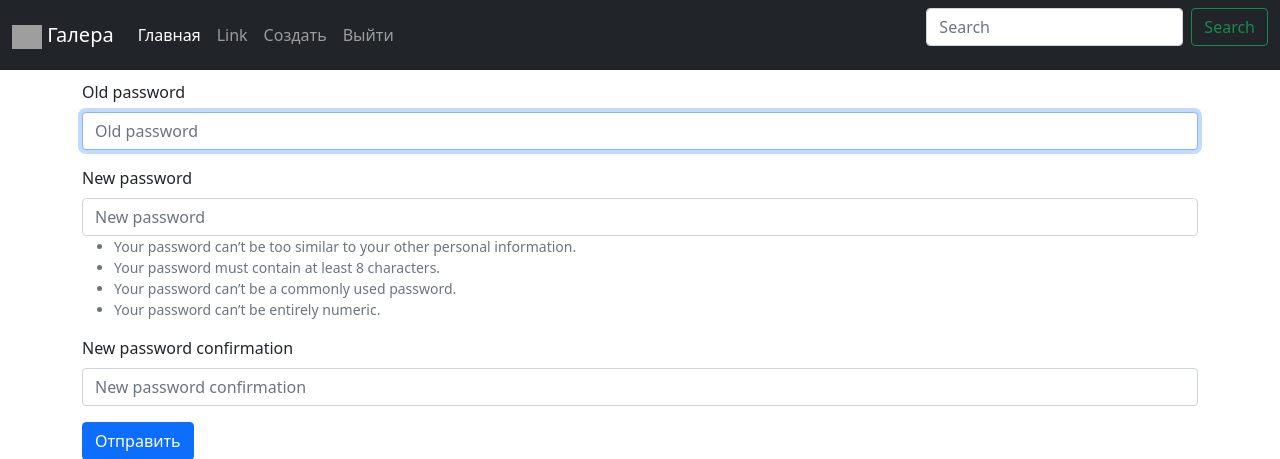
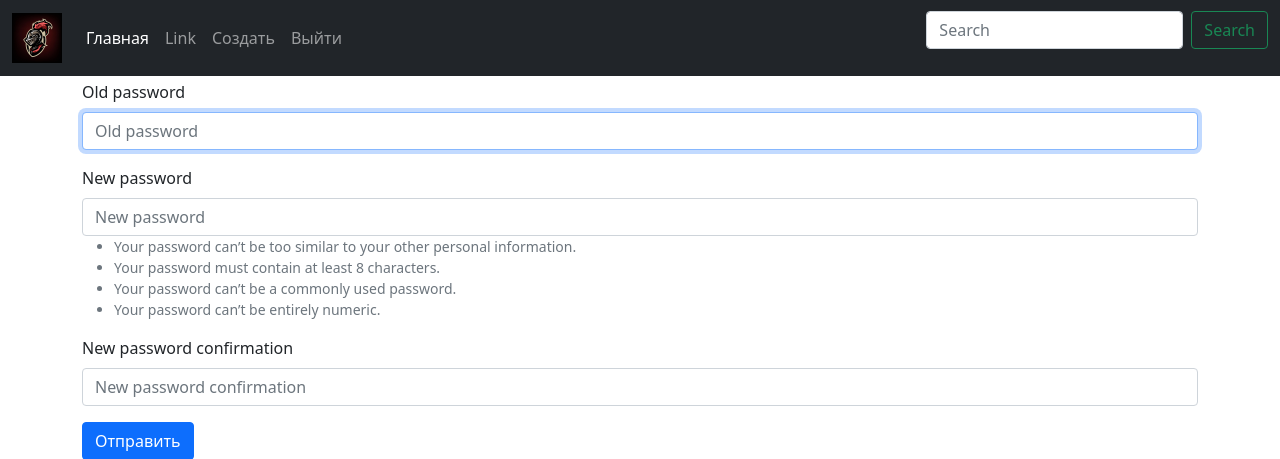
Before and after one commit to IgorSachinskiy/workers, a Django app: page /password-change/ in a window 1280 px wide. Shown: the top 459 px of the page. Run offline with Django 3.2, Linux system fonts and the light colour scheme; the visitor is signed in with stand-in values (Sample User, id 1); some libraries are stand-ins or nearby versions; grey boxes are pictures that could not be loaded.

Commit message:
Логотип галеры

```diff
--- a/project/templates/navbar.html
+++ b/project/templates/navbar.html
@@ -1,9 +1,8 @@
-<!-- Fixed navbar -->
+<!-- Fixed navbar -->{% load static %}
   <nav class="navbar navbar-expand-md navbar-dark fixed-top bg-dark">
     <div class="container-fluid">
-      <a class="navbar-brand" href="#">
-          <img src="https://upload.wikimedia.org/wikipedia/ru/f/f9/Philadelphia_Eagles_primary_logo.png" alt="" width="30" height="24">
-          Галера
+      <a class="navbar-brand" href="/">
+          <img src="{% static 'logo.jpg' %}" alt="Галера" title="Галера" height="50">
       </a>
       <button class="navbar-toggler" type="button" data-bs-toggle="collapse" data-bs-target="#navbarCollapse" aria-controls="navbarCollapse" aria-expanded="false" aria-label="Toggle navigation">
         <span class="navbar-toggler-icon"></span>
```
Also changed, not shown: project/static/logo.jpg (added), 1 other file.
